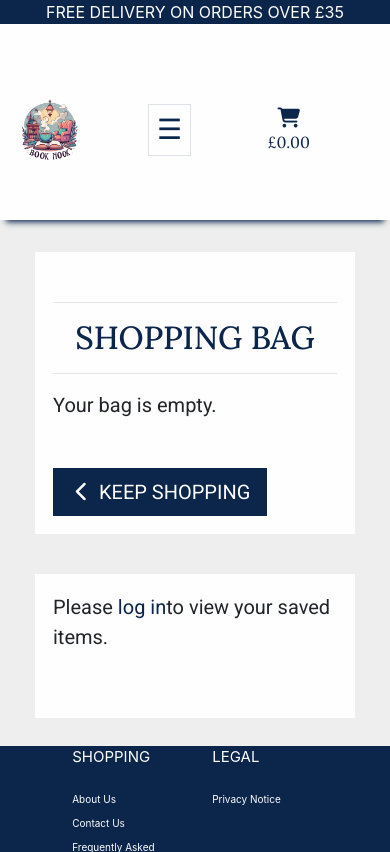
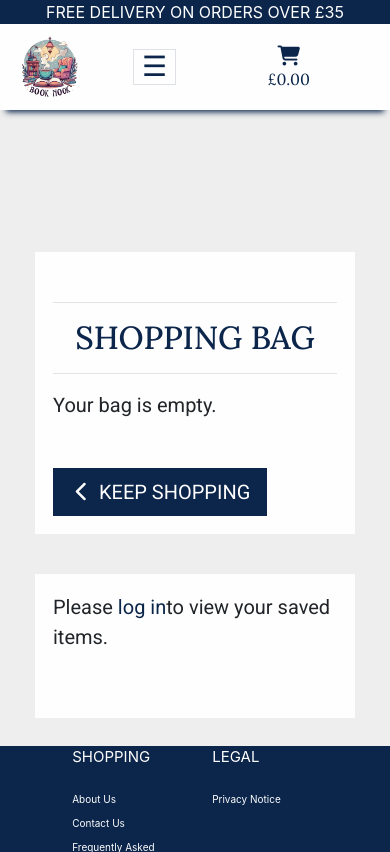
Before and after one commit to bpstephanie/booknook, a Django app: page /bag/ in a window 390 px wide. Shown: the top 852 px of the page. Run offline with Django 3.2, Linux system fonts and the light colour scheme; parts of the project's set-up code (start-up, migrations or seed data) failed here and were passed over; some libraries are stand-ins or nearby versions.

Commit message:
Updated height on navbar for small screens

```diff
--- a/templates/base.html
+++ b/templates/base.html
@@ -58,20 +58,18 @@
   </head>
   <body>
     <header class="container-fluid fixed-top">
-      <div class="">
-        <div class="text-center bg-navy text-cream">
-            <div class="banner-item text-uppercase">FREE DELIVERY ON ORDERS OVER £{{ free_delivery_threshold }}</div>
-        </div>
+      <div class="text-center bg-navy text-cream">
+          <div class="banner-item text-uppercase">FREE DELIVERY ON ORDERS OVER £{{ free_delivery_threshold }}</div>
       </div>
       <div>
-        <div class="row pt-3 bg-cream align-items-center order-1">
-          <div class="col-6 col-lg-2 text-center text-lg-start d-flex justify-content-between jalign-items-center">
-            <div class="d-flex align-items-center my-3 my-sm-0">
+        <div class="row bg-cream align-items-center order-1">
+          <div class="col-6 col-lg-2 text-center text-lg-start d-flex justify-content-between align-items-center">
+            <div class="d-flex align-items-center my-2 my-sm-0 p-0">
               <a href="{% url 'home' %}">
                 <img src="{{ MEDIA_URL }}booknook-logo-no-bg.webp" class="d-inline-block align-top logo" alt="BookNook logo">
               </a>
-              <div class="d-flex my-5 col-sm-1 d-block d-lg-none">
-                <div class="text-center border p-2 mx-5">
+              <div class="d-flex my-2 col-sm-1 d-block d-lg-none p-0">
+                <div class="text-center border pl-2 pr-2 mx-5">
                     <a class="pull-bs-canvas-left text-navy text-decoration-none d-block" href="#">
                       <span class="h3">&#9776;</span>
                     </a>
@@ -95,20 +93,18 @@
             </form>
           </div>
 
-          <div class="col-6 col-lg-4 d-flex gap-5 align-items-center justify-content-center justify-content-sm-end order-3">
+          <div class="col-6 col-lg-4 d-flex gap-4 align-items-center justify-content-center justify-content-sm-end order-3">
             <ul class="d-flex justify-content-end list-unstyled m-0 icon-list">
               <li class="list-inline-item dropdown base-icons">
                 <a class="text-navy nav-link" href="" id="account-options" data-toggle="dropdown" aria-haspopup="true" aria-expanded="false">
                   <div class="text-center">
                     <div>
                       <i class="fa-solid fa-user fa-lg"></i>
-                      <p class="lora">
-                        {% if request.user.is_authenticated %}
-                          Hi {{ request.user.username }}
-                        {% else %}
-                          Account
-                        {% endif %}
-                      </p>
+                      {% if request.user.is_authenticated %}
+                      <p class="lora text-small">Hi {{ request.user.username }}</p>
+                      {% else %}
+                      <p class="lora">Account</p>
+                      {% endif %}
                     </div>
                   </div>
                 </a>
```
Also changed, not shown: templates/includes/left-menu.html (+4 -4 lines).
